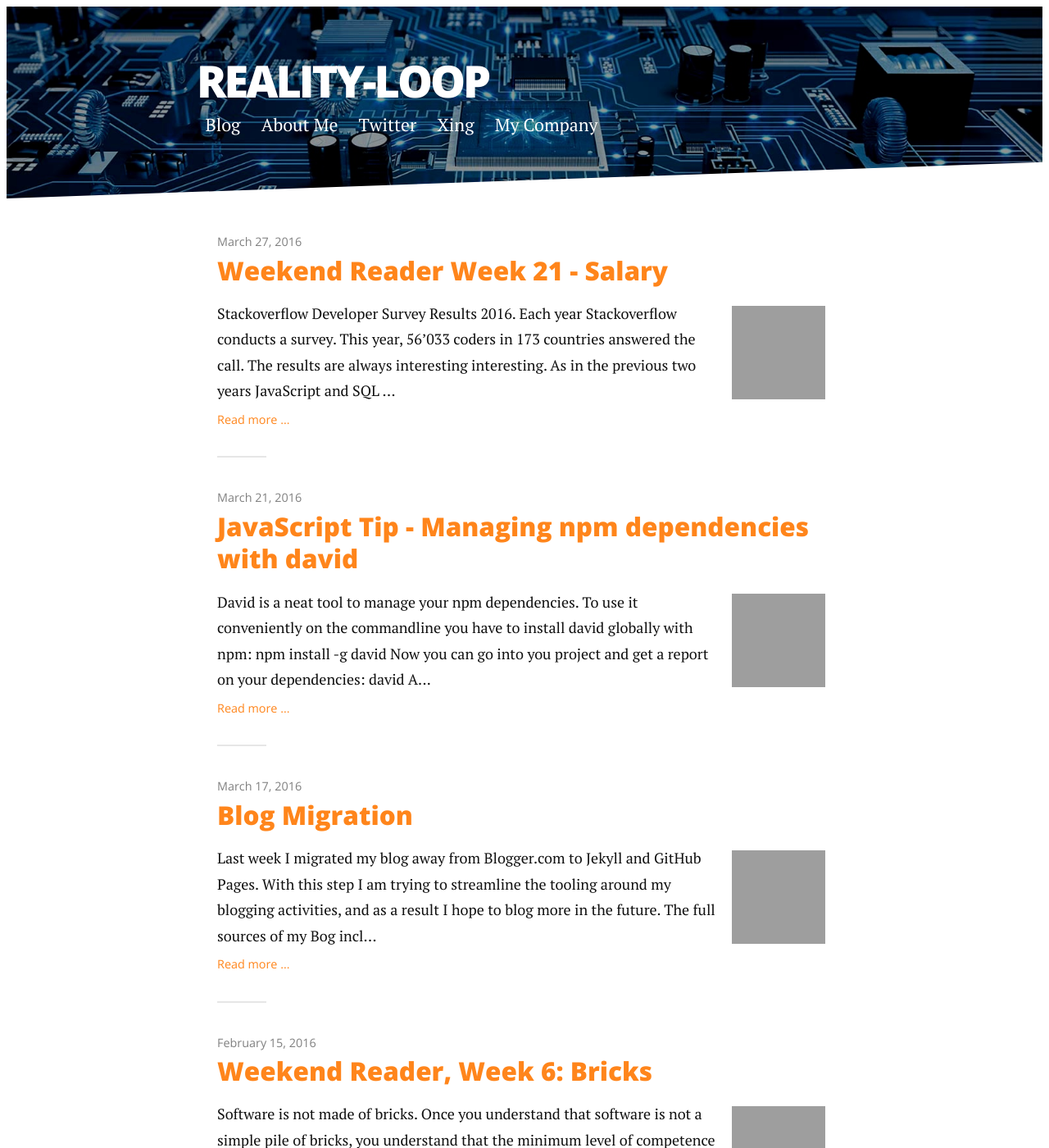
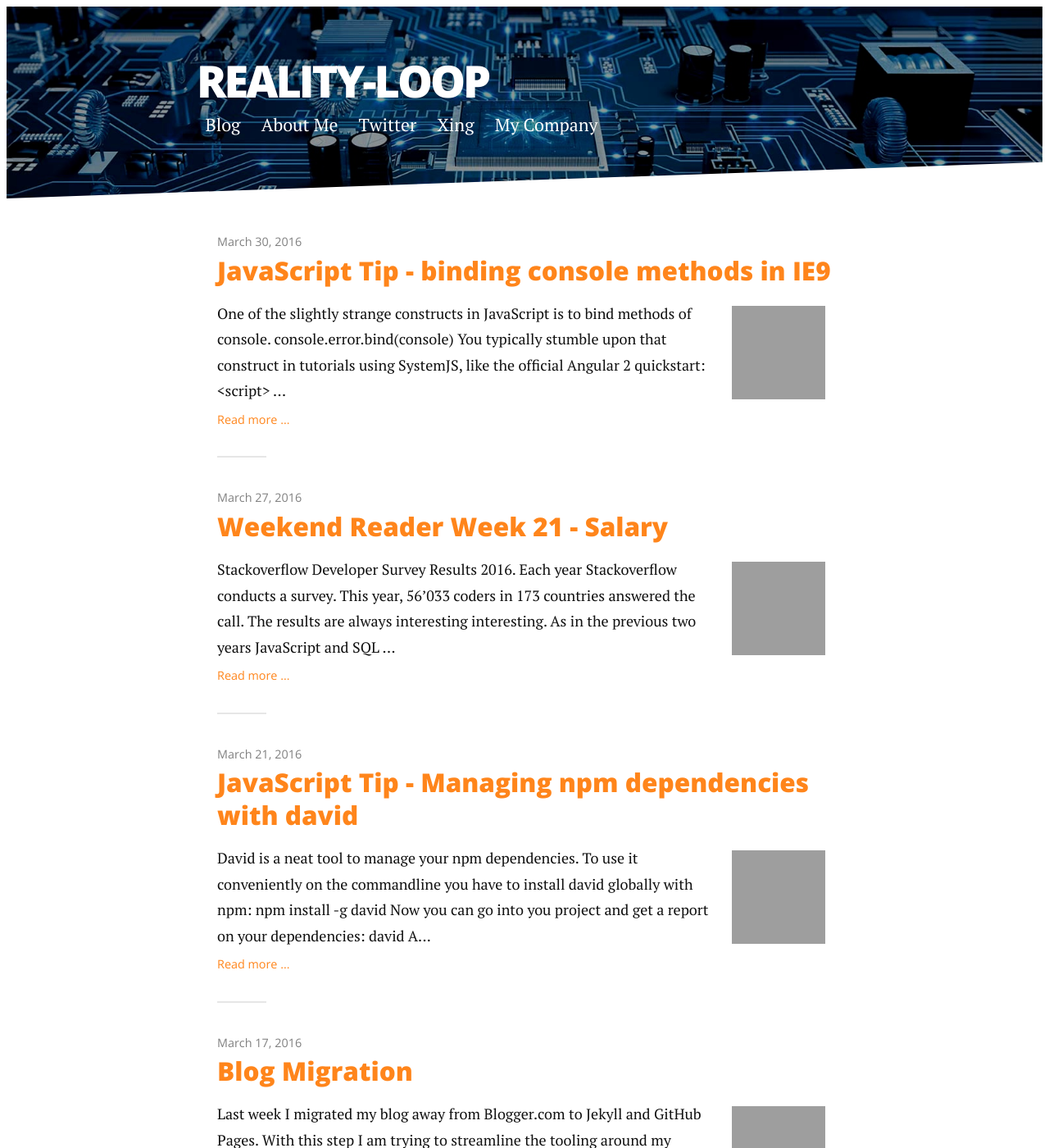
Before and after one commit to jbandi/oldblog.jonasbandi.net, a Jekyll site: the page built from index.html, in a window 1280 px wide and 1400 px high. Shown: the whole window at 82% size. Built offline with Jekyll 4.4.1, drawn with Linux system fonts in a browser that asks for light colours; nearby versions of some CDN libraries; the list of posts is cut into pages by our own code; comment, search, counter and statistics services are not loaded; some of the changed text lies outside the part shown; grey boxes are pictures that could not be loaded.

Commit message:
Post: binding console

```diff
--- a/_drafts/2016-03-22-binding-console.md
+++ b/_posts/2016-03-30-binding-console.md
@@ -6,6 +6,8 @@ thumbnail: https://c2.staticflickr.com/2/1502/25338298114_7bedb619da_q.jpg
 ---
 
 One of the slightly strange constructs in JavaScript is to `bind` methods of `console`.
+
+	console.error.bind(console)
 
 You typically stumble upon that construct in tutorials using [SystemJS](https://github.com/systemjs/systemjs), like the official [Angular 2 quickstart](https://angular.io/docs/ts/latest/quickstart.html):
 
```
Also changed, not shown: other parts of _posts/2016-03-30-binding-console.md (+1 -1 lines).
